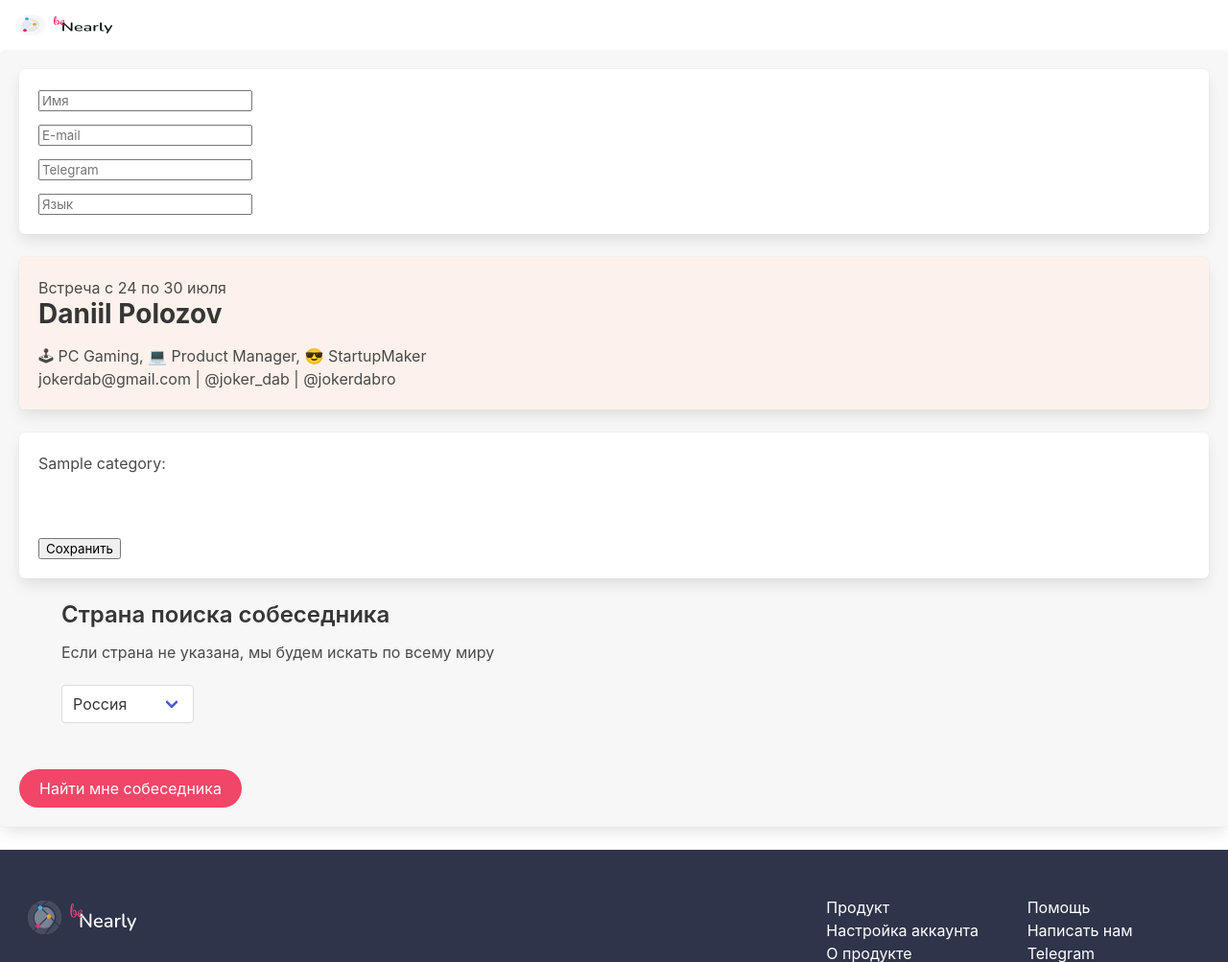
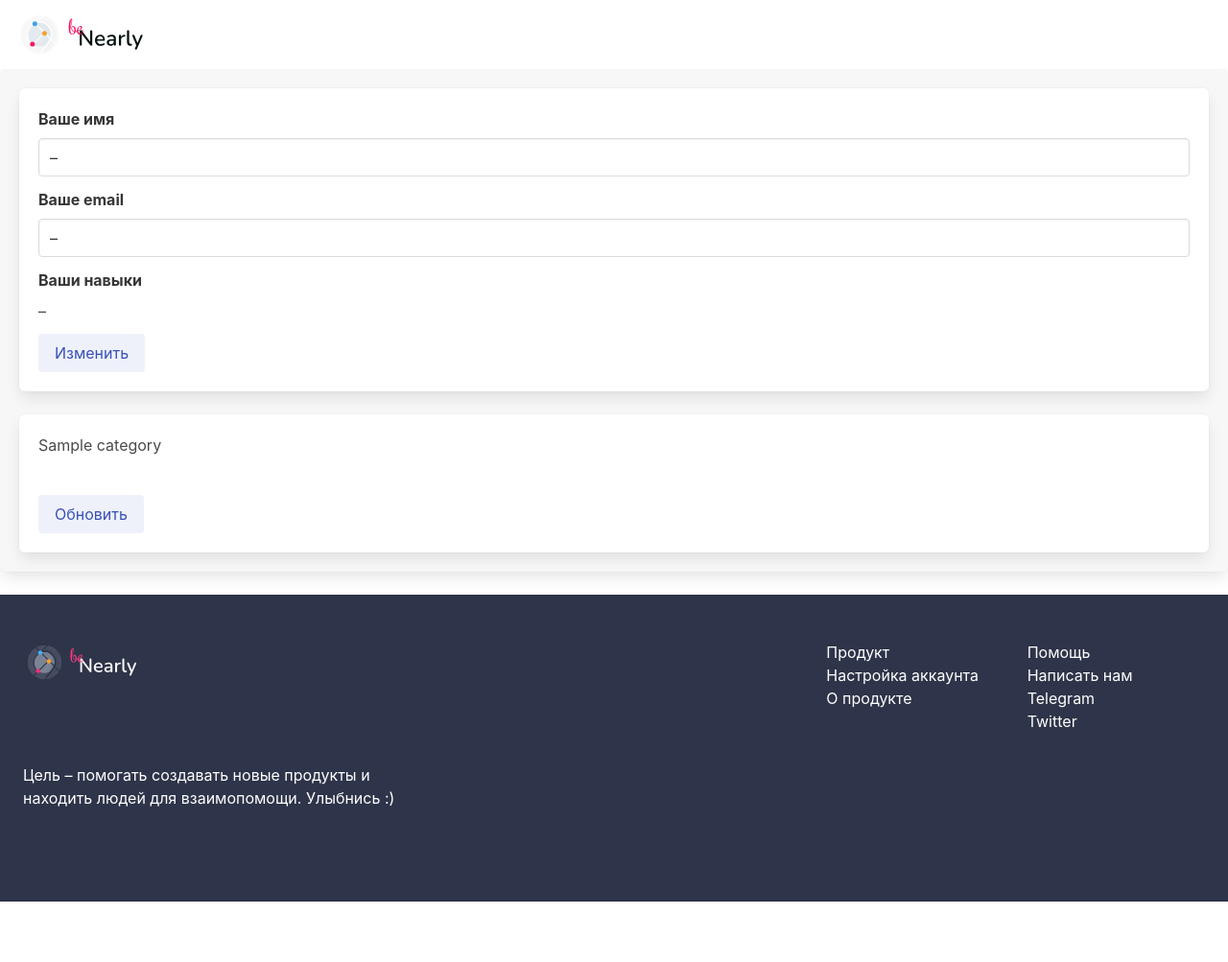
Before and after one commit to gradinarnn/be_near, a Django app: page /filling_profile/ in a window 1280 px wide. Shown: the top 1003 px of the page at 96% size. After the commit the page ends 940 px from the top, so only its background shows below. Run offline with Django 3.2, Linux system fonts and the light colour scheme; tables that the repository leaves empty hold one stand-in row (values such as "Sample post").

Commit message:
Fixes styles, icon, table experience

```diff
--- a/filling_profile/templates/base.html
+++ b/filling_profile/templates/base.html
@@ -31,16 +31,10 @@
 
 <!-- header -->
 <nav class="navbar" role="navigation" aria-label="main navigation">
-  <div class="navbar-brand">
+  <div class="navbar-brand" style="height: 72px;">
     <a class="navbar-item" href="https://benearly.app">
-      <img src="{% static 'img/logo_large.png' %}" width="114" height="40">
+      <img src="{% static 'img/logo_large.svg' %}" width="104" height="90" style="scale: 1.8; margin-left: 24px;">
     </a>
-
-    <!-- <a role="button" class="navbar-burger" aria-label="menu" aria-expanded="false" data-target="navbarBasicExample">
-      <span aria-hidden="true"></span>
-      <span aria-hidden="true"></span>
-      <span aria-hidden="true"></span>
-    </a> -->
   </div>
 </nav>
 <!-- header -->
--- a/filling_profile/templates/filling_profile/profile_form.html
+++ b/filling_profile/templates/filling_profile/profile_form.html
@@ -19,116 +19,85 @@
 
 {% block content %}
 
-<form class="box block" action="{% url 'press_ok' %}" method="post" style="background:#fff">
-
 {% csrf_token %}
 
-    <div class="field">{{form.full_name}}</div>
-    <div class="field">{{form.email}}</div>
-    <div class="field">{{form.contacts}}</div>
-    <div class="field">{{form.language}}</div>
-
-</form>
-
-
-<!-- Нужно сюда подгружать встречу -->
-<div class="box block" style="background:#FDF2EB">
-    <div class="content">
-
-        Встреча c 24 по 30 июля
-           <h2><strong>Daniil Polozov </strong></h2>
-        🕹 PC Gaming, 💻 Product Manager, 😎 StartupMaker<br>
-        jokerdab@gmail.com | @joker_dab | @jokerdabro
+<!-- About me -->
+<div class="block box">
+    <form action="{% url 'press_ok' %}">
+    {% if user != '' %}
+        <div class="field">
+            <label class="label">Ваше имя</label>
+            <div class="control">
+                <input class="input" type="text" placeholder="Daniil" value="{{ forms.full_name }}">
+              </div>
         </div>
 
+        <div class="field">
+            <label class="label">Ваше email</label>
+            <div class="control">
+                <input class="input" type="email" placeholder="daniil@example.com" value="{{ forms.email }}">
             </div>
-<!-- Нужно сюда подгружать встречу -->
+        </div>
 
-<!-- Категории -->
-<form class="box block" action="{% url 'press_ok' %}" method="post">
-
-    <div class="">
-        {% for cat in categoriess %}
-            <div class="block">{{ cat.category_title }}:</div>
-            <div class="tags are-large">
-                {% for skill in skills %}
-                    {% if cat.category_title == skill.skill_category %}
-                    <span class="tag">
-                        {% if skills_editing_profile != None %}
-                            {% if skill.skill_title in skills_editing_profile_list %}
-                                <tr class='success'>
-                                <input type="checkbox" class="check_value" checked="checked" value='{{ skill.skill_title }}'/>
-                                <!-- <span>{{ skill.skill_title }}</span> -->
-                                </tr>
-                            {% else %}
-                                <input type="checkbox" class="check_value" value='{{ skill.skill_title }}'/>
-                                <span> {{ skill.skill_title }}</span>
-                            {% endif %}
+        <div class="field">
+            <label class="label">Ваши навыки</label>
+            <H1>{{ user_skill_set }}</H1>
+        </div>
 
     {% else %}
-                            <input type="checkbox" class="check_value" value='{{ skill.skill_title }}'/>
-                            <span>{{ skill.skill_title }}</span>
+        <div class="field">
+            <label class="label">Ваше имя</label>
+            <div class="control">
+                <input class="input" type="text" placeholder="Daniil" value="–">
+            </div>
+        </div>
+
+        <div class="field">
+            <label class="label">Ваше email</label>
+            <div class="control">
+                <input class="input" type="email" placeholder="daniil@example.com" value="–">
+            </div>
+        </div>
+
+        <div class="field">
+            <label class="label">Ваши навыки</label>
+            <H1>–</H1>
+        </div>
+
     {% endif %}
+    <button type="submit" class="button is-link is-light is-normal">Изменить</button>
+    </form>
+</div>
 
+<!-- Вывод категорий выбранных и пр -->
+<form class="box block" action="{% url 'press_ok' %}">
+        {% for category in categories %}
+            <!-- Есть категория и у неё есть skills_set -->
+            <h3>{{ category.category_title }}</h3>
+            <div class="tags are-medium">
+                {% for skill in skills %}
+                    {% if category.category_title == skill.skill_category %}
+                    <span class="tag">
+                        <label class="checkbox">
+                            {% if skill.skill_category in user_skill_set %}
+                            <input type="checkbox" checked>
+                            {% else %}
+                            <input type="checkbox" >
+                            {% endif %}
+                            {{ skill.skill_title }}
+                        </label>
                     </span>
                     {% endif %}
-
                 {% endfor %}
-
             </div>
             <br>
         {% endfor %}
 
-
-        {{ skills_list }}
-        <button type="submit" >Сохранить</button>
-
-
-        <!-- <button type="text" value="Сохранить"> -->
-
-        {% if skills_editing_profile %}
-            <div class="tag">
-                {{ skills_editing_profile }}
-            </div>
-
-            <!-- <input type="text" id="skills_list" name="skills_list" value="{{skills_editing_profile}}"/> -->
-        {% else %}
-            <!-- <input type="text" id="skills_list" name="skills_list" /> -->
-            <div class="">
-                {{ skills_editing_profile }}
-            </div>
-        {% endif %}
-
-        <!-- {% if skills_editing_profile != None %}
-            <div class="field is-grouped is-grouped-multiline">
-                <div class="control">
-                <div class="tags has-addons">
-                    <a class="tag is-link">{{ skills_editing_profile }}</a>
-                    <a class="tag is-delete"></a>
-                </div>
-            </div>
-
-            {{ skills_editing_profile }}
-            <input type="text" id="skills_list" name="skills_list" value="{{skills_editing_profile}}"/>
-
-        {% else %}
-            <input type="text" id="skills_list" name="skills_list" />
-        {% endif %} -->
-
-    </div>
+    <button type="submit" class="button is-link is-light is-normal">Обновить</button>
 
 </form>
-<!-- Категории -->
 
-
-
-
-
-
-
-
-
-
+<!--
 <div class="container">
     <div class="content">
     <h3>Страна поиска собеседника</h3>
@@ -146,19 +115,12 @@
     </div>
 
 
-
-
-
-
-
-
-
     <br>
     <br>
 
 
     <button class="button is-danger is-rounded" type="submit" >Найти мне собеседника</button>
-
+ -->
 
 
 
--- a/filling_profile/views.py
+++ b/filling_profile/views.py
@@ -35,19 +35,22 @@ from .serializers import (
 
 
 def index(request):
+    # На этом этапе склеиваем выбранные навыки и те, что есть в целом
+    # user.contacts = telegeam and others socials network
+
+    """ Обычный вывод информации по юзеру на странице с профилем """
 
     token = request.GET.get('token')
     if token != None:
         contacts = request.GET.get('contacts')
 
 
-        payload = jwt.decode(token, 'q', algorithms="HS256")
+        payload = jwt.decode(token, 'q', algorithms="HS256") # Передача id-шника
         user = Profile.objects.get(pk=payload['id'])
 
-        print(f'---------view index user.contacts:{user.contacts}-------------------')
-        print(f'---------view index contacts:{contacts}-------------------')
-        print(f'---------view index user:{user}-------------------')
-
+        # print(f'---------view index user.contacts:{user.contacts}-------------------')
+        # print(f'---------view index contacts:{contacts}-------------------')
+        # print(f'---------view index user:{user}-------------------')
 
 
         if user.contacts==contacts:
@@ -57,70 +60,78 @@ def index(request):
                     "language": user.language,
                     "contacts": user.contacts}
 
-            form = Filling_Profile_form(data)
-            skills_editing_profile = user.skills
-            if skills_editing_profile != None:
-                skills_editing_profile_list = skills_editing_profile.split(',')
-            else:
-                skills_editing_profile_list = ''
-            form.full_name = user.full_name
-            form.email = user.email
-            print(f'-----------------{form.full_name}------{form.email}--------------------------')
+            forms = Filling_Profile_form(data)
+
+            user_skill_set = user.skills.split(',') # Получаю текущий список скиллов юзера
+            # Убираю проверку, будет доступна на выводе
+            # if skills_editing_profile != None:
+            #     skills_editing_profile_list = skills_editing_profile.split(',')
+            # else:
+            #     skills_editing_profile_list = ''
+
+            forms.full_name = user.full_name
+            forms.email = user.email
+            # print(f'-----------------{form.full_name}------{form.email}--------------------------')
 
 
 
     else:
-        form = Filling_Profile_form
-        skills_editing_profile_list = ''
-        skills_editing_profile = ''
+        forms = Filling_Profile_form
+        user = ''
+        user_skill_set = ''
+
+
     skills = Skills.objects.all()
-    categoriess = Categories.objects.all()
+    categories = Categories.objects.all()
 
     return render(request, 'filling_profile/profile_form.html',
-              {'form': form, 'skills': skills, 'categoriess': categoriess,
-               'skills_editing_profile': skills_editing_profile,
-               'skills_editing_profile_list': skills_editing_profile_list})
-
-
-
+              {'user': user, 'skills': skills, 'categories': categories,
+              'user_skill_set': user_skill_set,'forms':forms})
 
 
 def press_ok(request):
     if request.method == "POST":
-        form = Filling_Profile_form(request.POST)
-        prof = form
+        forms = Filling_Profile_form(request.POST)
+        prof = forms
         print(f'**********prof.is_valid():{prof.is_valid()}*****************************')
         print(f'**********prof.errors:{prof.errors}*****************************')
         prof.skills = request.POST.get('skills_list')
         print(f'**********prof.skills:{prof.skills}*****************************')
 
         try:
-            editing_profile = Profile.objects.get(email=request.POST.get('email'))
-            editing_profile.full_name =request.POST.get('full_name')
+            # Принимаем обновлённые данные
+            # editing_profile = Profile.objects.get(email=request.POST.get('email'))
+            editing_profile = request.user
+            editing_profile.full_name = request.POST.get('full_name')
             editing_profile.email = request.POST.get('email')
             editing_profile.skills = request.POST.get('skills_list')
             editing_profile.goal = request.POST.get('goal')
             editing_profile.language = request.POST.get('language')
             editing_profile.contacts = request.POST.get('contacts')
             editing_profile.save()
+
         except Profile.DoesNotExist:
-
             prof.is_valid()
 
             prof.save()
 
+        user = editing_profile
+        user_skill_set = user.skills.split(',')
+
 
 
     else:
-        form = Filling_Profile_form
+        forms = Filling_Profile_form
+        user = request.user
+        user_skill_set = user.skills.split(',')
 
     skills = Skills.objects.all()
-    categoriess = Categories.objects.all()
+    categories = Categories.objects.all()
+
 
     return render(request, 'filling_profile/profile_form.html',
-              {'form': form, 'skills': skills, 'categoriess': categoriess,
-               'skills_editing_profile': editing_profile.skills,
-               'skills_editing_profile_list': editing_profile.skills.split(',')})
+              {'user': user,'forms': forms, 'skills': skills, 'categories': categories,
+               'user_skill_set': user_skill_set})
 
 
 def login(request):
@@ -409,8 +420,6 @@ class stop_meet_change_partner(APIView):
 
 
 
-
-
 def check_meeting_3_day():
     checking_meeting= CallbackData("first_button", "status")
     text = f'🙌 Привет! Уже узпел паобщаться с собеседником?'
@@ -482,3 +491,28 @@ def run_threaded():
 
 job_thread = threading.Thread(target=run_threaded)
 job_thread.start()
+
+
+
+# def match_skills_category(skills, categories):
+#     # Бинарный поиск для склейки данных
+#     # Создаётся {key:value} -> key = category, value -> skills
+#     match_category = {}
+
+#     for category in categories:
+#         for skill in skills:
+#             if category.category_title == skill.skill_category:
+#                 match_category[category].append(skill.skill_category)
+
+#     return match_category
+
+
+
+
+# def update_info(request):
+#     # Получение информации (получаются данные по категориям и навыкам)
+#     # после чего происходит обновление страницы и данные профиля обновляются
+#     """ Обновление информации по скилл-сету на странице """
+
+
+#     pass
```
Also changed, not shown: filling_profile/models.py (+8 -1 lines), filling_profile/templates/filling_profile/something.html (added, +91 -0 lines), static/img/logo_large.png (deleted), static/img/logo_large.svg (added), 3 other files. Lines whose indentation alone changed are shown as unchanged.
